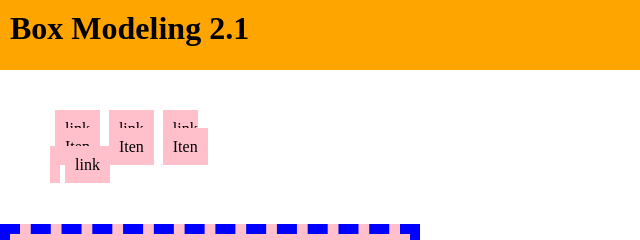
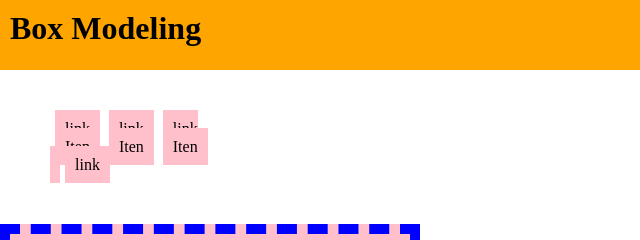
Before and after one commit to rennybernalp/clase-5, a plain HTML site: page index.html in a window 1280 px wide. Shown: the top 240 px of the page, 0-640 px from the left. Drawn offline with Linux system fonts and the light colour scheme.

Commit message:
se actualizo el proyecto

```diff
--- a/index.html
+++ b/index.html
@@ -8,7 +8,7 @@
 </head>
 <body>
     <header>
-         <h1>Box Modeling 2.1</h1>
+         <h1>Box Modeling</h1>
     </header>
     <nav>
         <ul>
```
Also changed, not shown: 1 other file.
